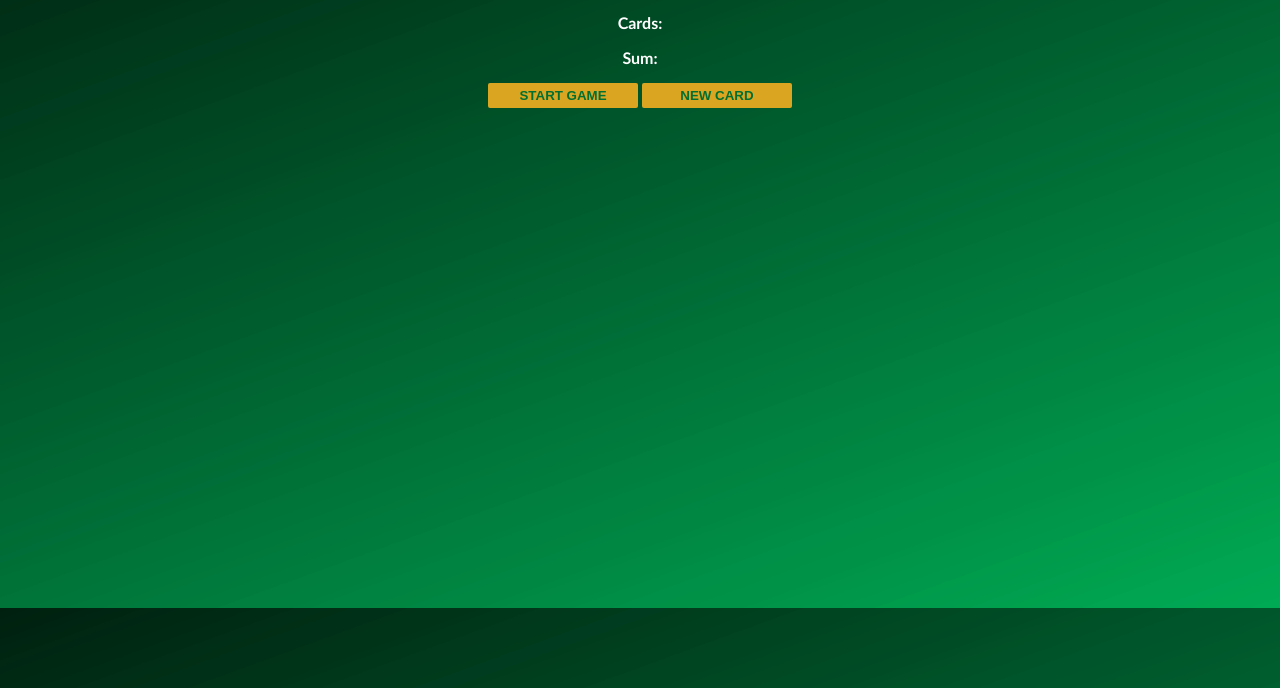
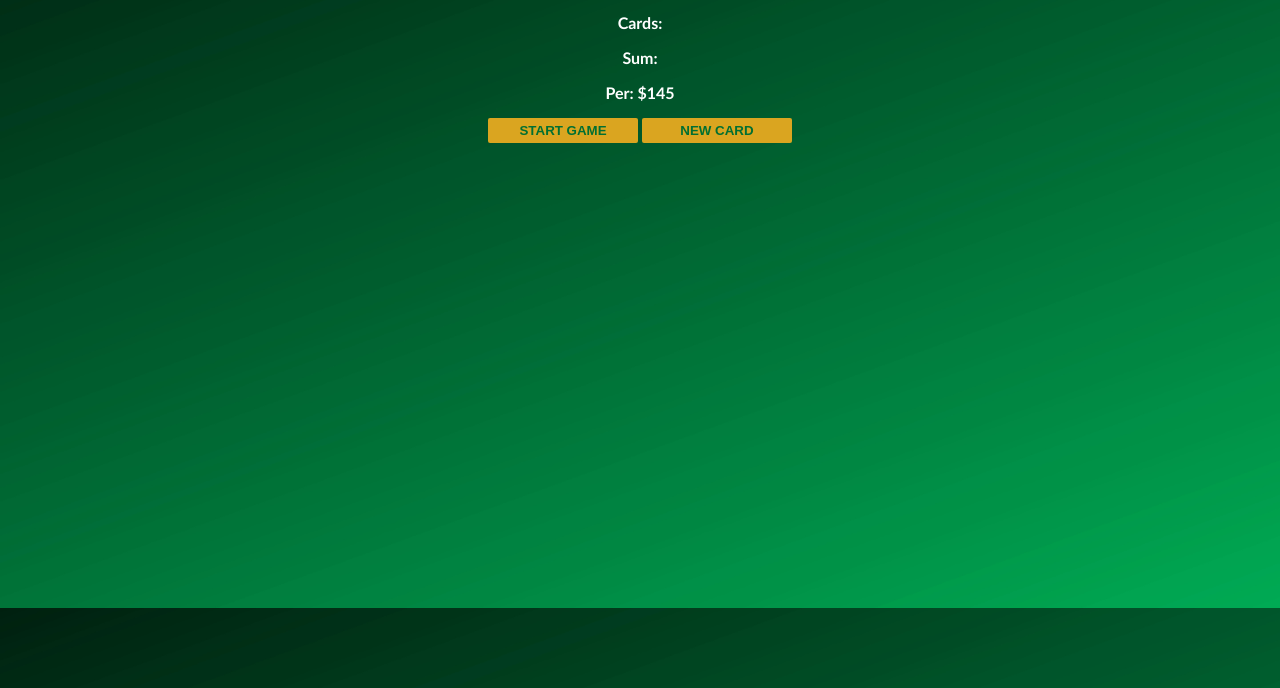
Before and after one commit to mehtachandrashekhar/BlackJack, a plain HTML site: page index.html in a window 1280 px wide. Shown: the part 112-800 px from the top of the page. Drawn offline with Linux system fonts and the light colour scheme.

Commit message:
completed black Jack Game

```diff
--- a/index.html
+++ b/index.html
@@ -13,6 +13,7 @@
     <p id="message-el">Want to play a round?</p>
     <p id="cards-el">Cards:</p>
     <p id="sum-el">Sum:</p>
+    <p id="player-el"></p>
     <button class="button-el" onclick="startGame()">START GAME</button>
     <button class="button-el" onclick="newCard()">NEW CARD</button>
 </div>
--- a/script.js
+++ b/script.js
@@ -8,26 +8,37 @@ let messageEl = document.getElementById('message-el');
 let sumEl = document.getElementById('sum-el');
 let cardsEl = document.querySelector("#cards-el");
 
-function startGame(){
+let player = {
+    Name : "Per",
+    Chips : 145,
+    sayHello : function(){
+        console.log("Hey !", player.Name)
+    }
+
+}
+let playerEl = document.getElementById('player-el');
+playerEl.textContent = player.Name + ": $" + player.Chips
+
+function startGame() {
     isAlive = true;
     let firstCard = getRandonCard();
     let secondCard = getRandonCard();
-    cards = [firstCard,secondCard]
+    cards = [firstCard, secondCard]
     sum = firstCard + secondCard;
     renderGame();
 }
 
-function renderGame(){
+function renderGame() {
 
     cardsEl.textContent = "Cards: ";
-    for(let i=0; i<cards.length; i++){
-        cardsEl.textContent += cards[i] +" ";
+    for (let i = 0; i < cards.length; i++) {
+        cardsEl.textContent += cards[i] + " ";
     }
     sumEl.textContent = "Sum: " + sum;
-    if(sum < 21){
+    if (sum < 21) {
         message = "Do you want to draw a new card?"
     }
-    else if(sum === 21){
+    else if (sum === 21) {
         message = "You've BlackJack !"
         hasBlackJack = true;
     }
@@ -39,24 +50,25 @@ function renderGame(){
     messageEl.textContent = message;
 }
 
-function newCard(){
-
+function newCard() {
     console.log("Drawing a new card form the deck.")
+    if (isAlive === true && hasBlackJack === false) {
         let newCard = getRandonCard();
         sum += newCard;
         cards.push(newCard);
         renderGame();
     }
+}
 
-function getRandonCard(){
+function getRandonCard() {
     // Math.randon() range = 0.000 to o.99999 (not inlcusive of 1)
     // Math.floor(Math.random()*6) + 1 will return 1-6 int values
 
-let randomNumber = Math.floor(Math.random()*13) + 1;
-if(randomNumber > 10){
+    let randomNumber = Math.floor(Math.random() * 13) + 1;
+    if (randomNumber > 10) {
         return 10;
     }
-else if(randomNumber === 1){
+    else if (randomNumber === 1) {
         return 11;
     }
     else {
```
Lines whose indentation alone changed are shown as unchanged.
